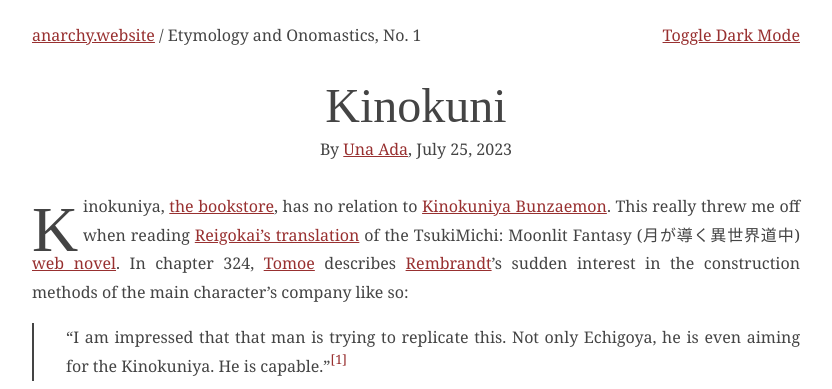
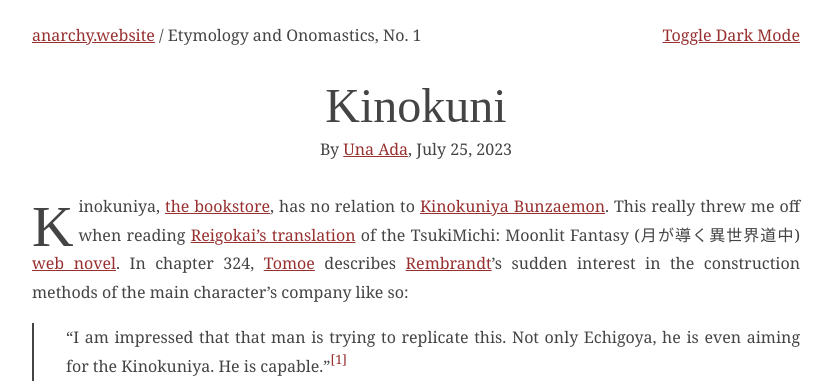
Before and after one commit to una-ada/anarchy.website, a Jekyll site: the page built from _posts/2023-07-25-kinokuni.md, in a window 1280 px wide. Shown: the top 389 px of the page, without its empty margins (224-1056 px from the left). Built offline with Jekyll 4.4.1, drawn with Linux system fonts in a browser that asks for light colours; some web fonts are replaced.

Commit message:
fix dropcap size

```diff
--- a/_sass/_blocks.scss
+++ b/_sass/_blocks.scss
@@ -16,7 +16,7 @@
       &::first-letter {
         float: left;
         font-family: $title-font;
-        font-size: 4rem;
+        font-size: 3.6rem;
         font-variation-settings: "opsz" 48, "wght" 700;
         line-height: 1.2em;
         margin-bottom: -1.5rem;
```
